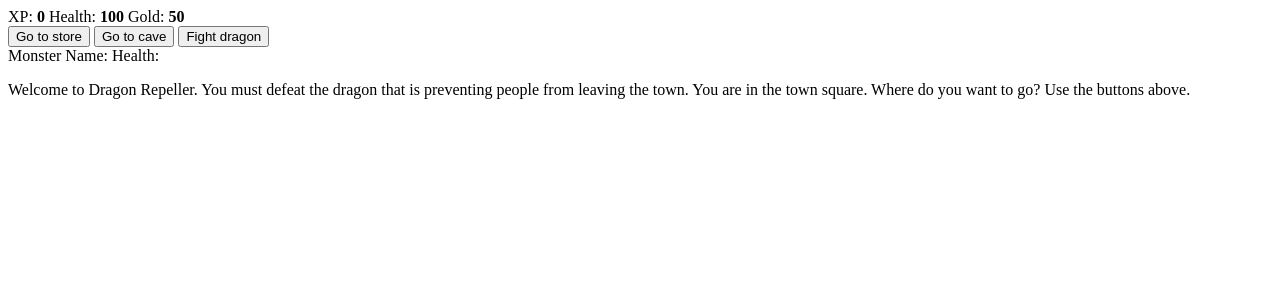
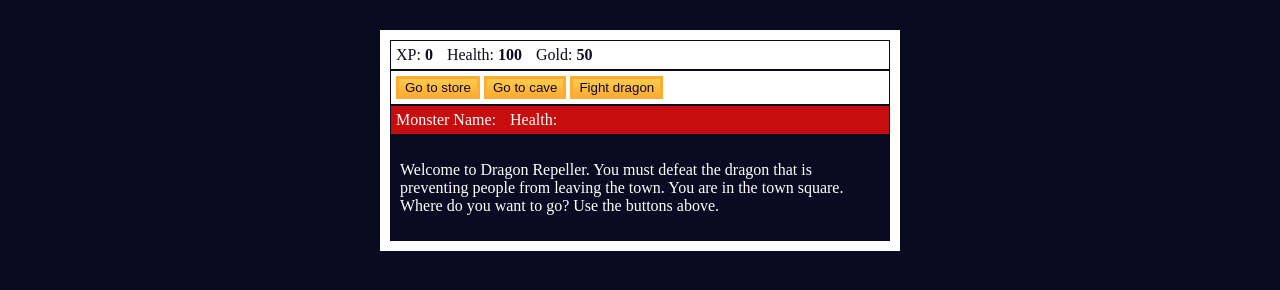
Before and after one commit to JuanTwoFour/freeCodeCamp-RPG---Dragon-Repeller, a plain HTML site: page index.html in a window 1280 px wide. Drawn offline with Linux system fonts and the light colour scheme.

Commit message:
add button styles

```diff
--- a/index.html
+++ b/index.html
@@ -4,7 +4,7 @@
 <head>
   <meta charset="UTF-8">
   <meta name="viewport" content="width=device-width, initial-scale=1.0">
-  <link rel="stylesheet" href="style.css">
+  <link rel="stylesheet" href="styles.css">
 
   <title>RPG - Dragon Repeller</title>
 </head>
--- a/styles.css
+++ b/styles.css
@@ -25,3 +25,22 @@ body {
   color: #0a0a23;
   padding: 5px;
 }
+
+#monsterStats {
+  border: 1px solid #0a0a23;
+  background-color: #c70d0d;
+  color: #ffffff;
+  padding: 5px;
+}
+
+.stat {
+  padding-right: 10px;
+}
+
+button {
+  cursor: pointer;
+  color: #0a0a23;
+  background-color: #feac32;
+  background-image: linear-gradient(#fecc4c, #ffac33);
+  border: 3px solid #feac32;
+}
```
